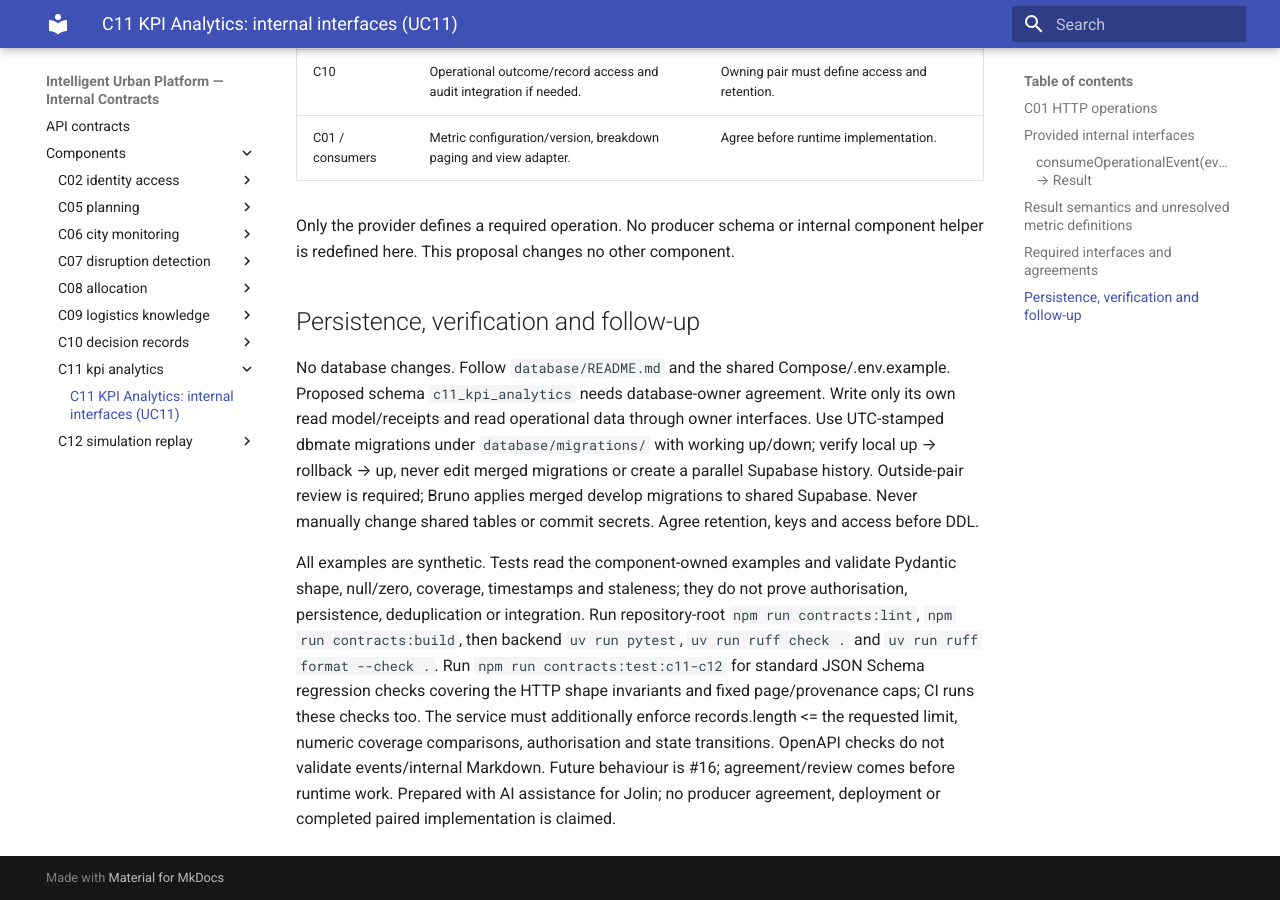
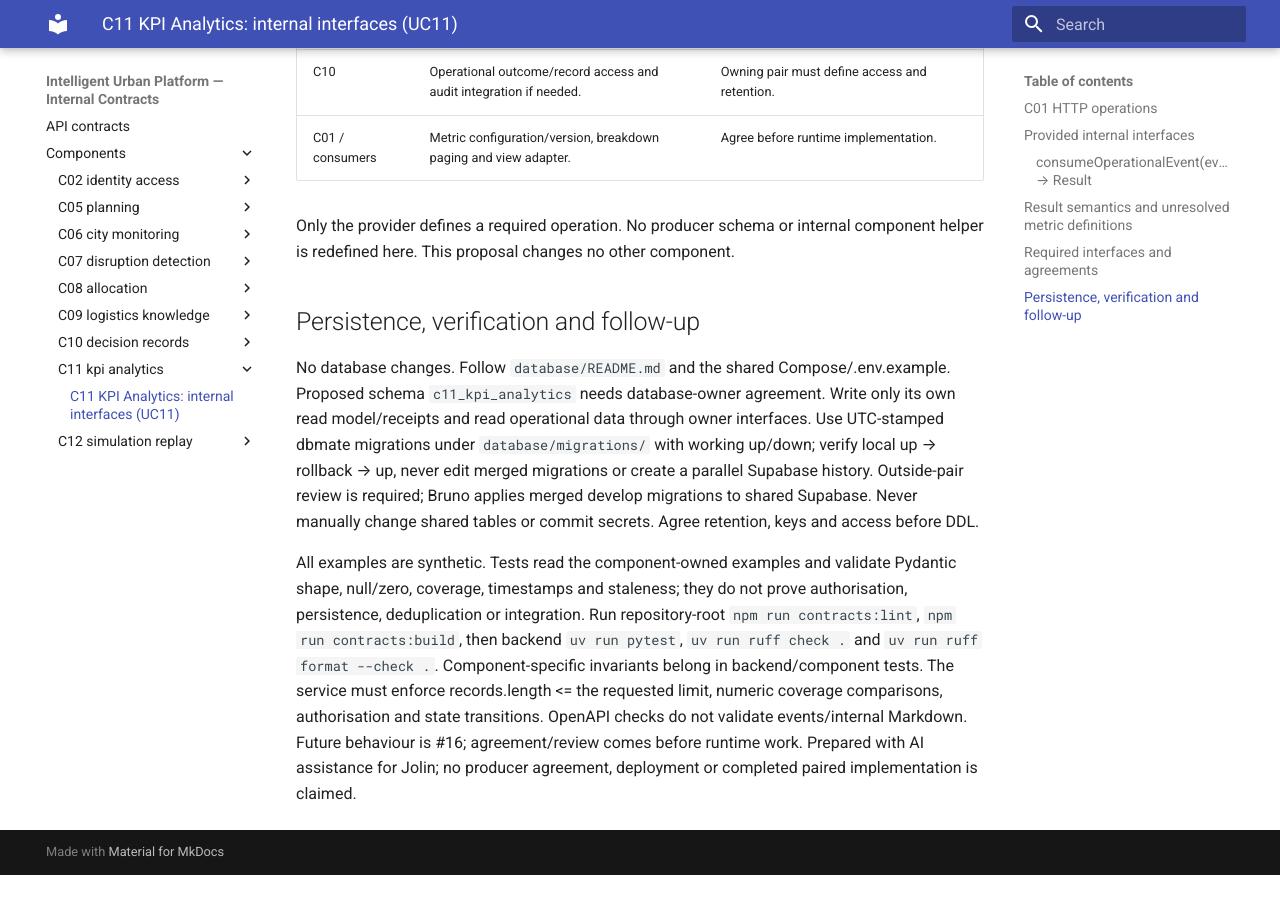
Before and after one commit to ASE-Group-10/IntelligentUrbanPlatform, an MkDocs documentation site: the page built from contracts/components/c11-kpi-analytics/internal.md, in a window 1280 px wide and 900 px high, scrolled down 2114 px. Built offline with MkDocs 1.6.1 and Material for MkDocs 9.7.7, drawn with Linux system fonts in a browser that asks for light colours; after the commit the page ends 2989 px from its top, so only the background shows below that.

Commit message:
docs(contracts): remove retired test command instructions

```diff
--- a/contracts/components/c11-kpi-analytics/internal.md
+++ b/contracts/components/c11-kpi-analytics/internal.md
@@ -91,10 +91,9 @@ Pydantic shape, null/zero, coverage, timestamps and staleness; they do not prove
 authorisation, persistence, deduplication or integration. Run repository-root
 `npm run contracts:lint`, `npm run contracts:build`, then backend `uv run pytest`,
 `uv run ruff check .` and `uv run ruff format --check .`.
-Run `npm run contracts:test:c11-c12` for standard JSON Schema regression checks
-covering the HTTP shape invariants and fixed page/provenance caps; CI runs these
-checks too. The service must additionally enforce records.length <= the requested
-limit, numeric coverage comparisons, authorisation and state transitions.
+Component-specific invariants belong in backend/component tests. The service must
+enforce records.length <= the requested limit, numeric coverage comparisons,
+authorisation and state transitions.
 OpenAPI checks do not validate events/internal Markdown. Future behaviour is #16;
 agreement/review comes before runtime work. Prepared with AI assistance for Jolin;
 no producer agreement, deployment or completed paired implementation is claimed.
```
